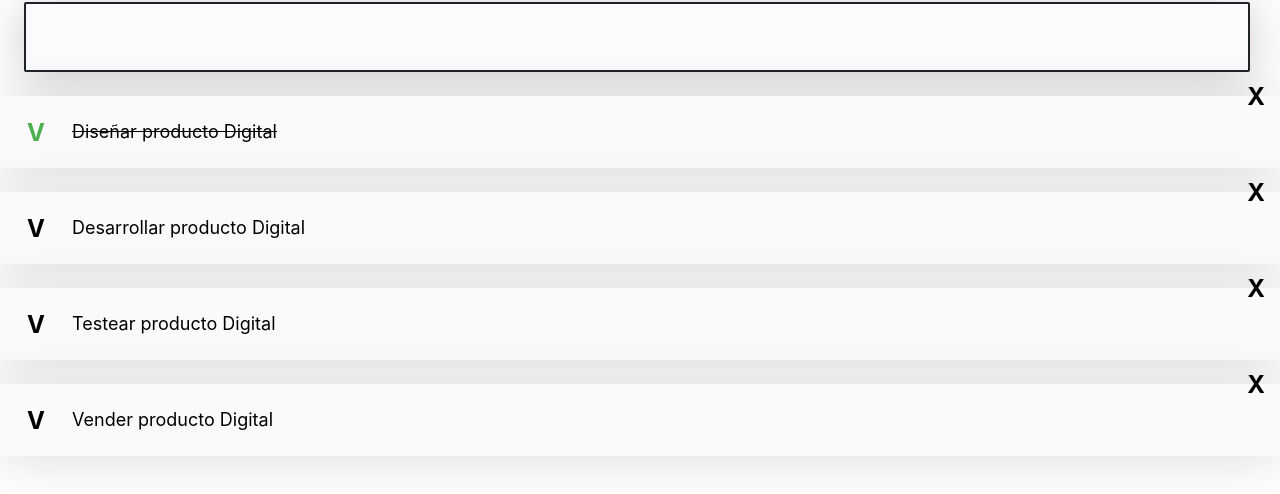
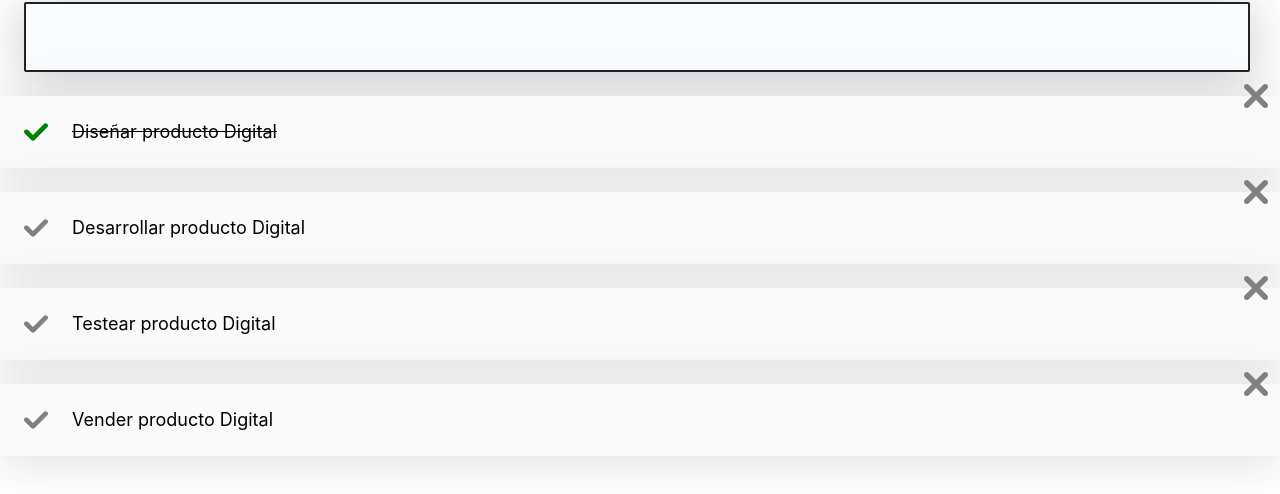
Before and after one commit to SBellido/todo-machine, a React (Create React App) app: page / in a window 1280 px wide. Shown: the part 165-659 px from the top of the page. Built offline with nearby package versions, Linux system fonts and the light colour scheme.

Commit message:
Icon´s states are dinamics

```diff
--- a/src/TodoCounter/TodoCounter.js
+++ b/src/TodoCounter/TodoCounter.js
@@ -1,9 +1,16 @@
+import React from 'react';
 import './TodoCounter.css';
 
 function TodoCounter({ total, completed }) {
+  const message = total === 0
+    ? 'La bandeja de TODOS está vacía'
+    : total === completed
+    ? '¡Felicidades! ¡Has completado todos tus TODOS!'
+    : `Has completado ${completed} de ${total} TODOS`;
+
   return (
     <h1 className="TodoCounter">
-      Has completado {completed} de {total} TODOS
+      {message}
     </h1>
   );
 }
--- /dev/null
+++ b/src/TodoIcon/CompleteIcon/CompleteIcon.js
@@ -0,0 +1,14 @@
+import React from'react';
+import { TodoIcon } from '../TodoIcon';
+
+function CompleteIcon({ completed, onComplete }) {
+  return (
+    <TodoIcon
+      type="check"
+      color={completed ? 'green' : 'gray'}
+      onClick={onComplete}
+    />
+  );
+}
+
+export { CompleteIcon };
--- /dev/null
+++ b/src/TodoIcon/DeleteIcon/DeleteIcon.js
@@ -0,0 +1,14 @@
+import React from'react';
+import { TodoIcon } from '../TodoIcon';
+
+function DeleteIcon({ onDelete }) {
+  return (
+    <TodoIcon
+      type="delete"
+      color="gray"
+      onClick={onDelete}
+    />
+  );
+}
+
+export { DeleteIcon };
--- /dev/null
+++ b/src/TodoIcon/TodoIcon.css
@@ -0,0 +1,32 @@
+.Icon-container{
+  cursor:pointer;
+  display:flex;
+  justify-content:center;
+  align-items:center;
+  height:48px;
+  width:48px;
+  font-size:24px;
+  font-weight:700
+}
+.Icon-container-check{
+  position:absolute;
+  left:12px
+}
+.Icon-container-check--active{
+  color:#4caf50
+}
+.Icon-container-delete{
+  position:absolute;
+  top:-24px;
+  right:0
+}
+.Icon-container-delete:hover .Icon-svg{
+  fill:red;
+}
+.Icon-container-check:hover .Icon-svg{
+  fill:green;
+}
+.Icon-svg {
+  width: 1.5rem;
+  height: 1.5rem;
+}
--- /dev/null
+++ b/src/TodoIcon/TodoIcon.js
@@ -0,0 +1,23 @@
+import { ReactComponent as CheckSVG } from '../images/icons/check.svg';
+import { ReactComponent as DeleteSVG } from '../images/icons/delete.svg';
+import './TodoIcon.css';
+
+const iconTypes = {
+  "check": (color) =>
+    <CheckSVG className="Icon-svg" fill={color}/>,
+  "delete": (color) =>
+    <DeleteSVG className="Icon-svg" fill={color}/>,
+};
+
+function TodoIcon({ type, color, onClick }) {
+  return (
+    <span
+      className={`Icon-container  Icon-container-${type}`}
+      onClick={onClick}
+    >
+      {iconTypes[type](color)}
+    </span>
+  );
+};
+
+export { TodoIcon };
--- a/src/TodoItem/TodoItem.css
+++ b/src/TodoItem/TodoItem.css
@@ -17,28 +17,3 @@
 .TodoItem-p--complete{
   text-decoration:line-through
 }
-.Icon{
-  cursor:pointer;
-  display:flex;
-  justify-content:center;
-  align-items:center;
-  height:48px;
-  width:48px;
-  font-size:24px;
-  font-weight:700
-}
-.Icon-check{
-  position:absolute;
-  left:12px
-}
-.Icon-check--active{
-  color:#4caf50
-}
-.Icon-delete{
-  position:absolute;
-  top:-24px;
-  right:0
-}
-.Icon-delete:hover{
-  color:red
-}
--- a/src/TodoItem/TodoItem.js
+++ b/src/TodoItem/TodoItem.js
@@ -1,23 +1,23 @@
 import './TodoItem.css';
+import { CompleteIcon } from '../TodoIcon/CompleteIcon/CompleteIcon';
+import { DeleteIcon } from '../TodoIcon/DeleteIcon/DeleteIcon';
 
 function TodoItem(props) {
   return (
     <li className="TodoItem">
-      <span className={`Icon Icon-check
-        ${props.completed && "Icon-check--active"}`}
-        onClick={props.onComplete}
-      >
-        V
-      </span>
+      <CompleteIcon
+        completed={props.completed}
+        onComplete={props.onComplete}
+      />
+
       <p className={`TodoItem-p
         ${props.completed && "TodoItem-p--complete"}`}>
         {props.text}
       </p>
-      <span className="Icon Icon-delete"
-        onClick={props.onDelete}
-      >
-        X
-      </span>
+
+      <DeleteIcon
+        onDelete={props.onDelete}
+      />
     </li>
   );
 }
```
Also changed, not shown: src/TodoIcon/CompleteIcon/CompleteIcon.css (added), src/TodoIcon/DeleteIcon/DeleteIcon.css (added), src/images/icons/check.svg (added), src/images/icons/delete.svg (added).
